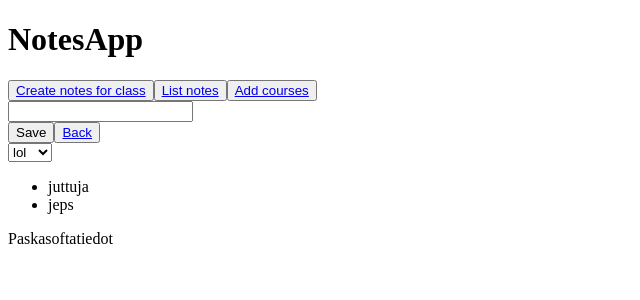
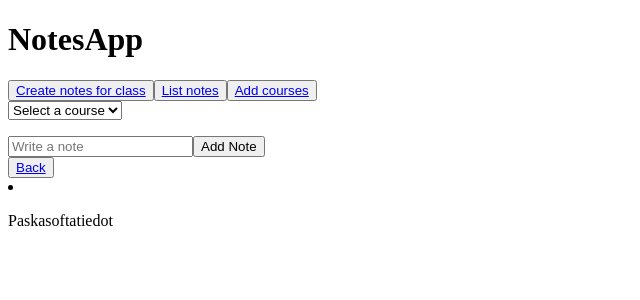
Before and after one commit to MRDJansson/NotesApp, a React (Vite) app: page /aihe1 in a window 1280 px wide. Shown: the top 300 px of the page, without its empty margins (0-640 px from the left). Built offline with nearby package versions, Linux system fonts and the light colour scheme.

Commit message:
Pohja rakennettu uudelleen. Lisätty linkitys kurssin ja noten välille

```diff
--- a/src/AddCourses.jsx
+++ b/src/AddCourses.jsx
@@ -1,32 +1,25 @@
-//AddCourseNotes.jsx
-
 import { useState } from "react";
 import { useStore } from "./store/Store";
 
-function AddCourseNotes(){
-    const [name, setName] = useState("")
-    const addCourse = useStore((state) => state.addCourse)
-
+function AddCourseNotes() {
+    const [name, setName] = useState("");
+    const addCourse = useStore((state) => state.addCourse);
 
     const handleClick = () => {
-        console.log(name);
-        addCourse(name)
-        setName("")
-    }
+        addCourse(name);
+        setName("");
+    };
 
-
-    return(
+    return (
         <div>
-        <input
-        type="text"
-        name=""
-        value={name}
-        onChange={(e) => {
-            setName(e.target.value)
-        }}
-    />
-    <button onClick={handleClick}>save</button></div>
-    )
+            <input
+                type="text"
+                value={name}
+                onChange={(e) => setName(e.target.value)}
+            />
+            <button onClick={handleClick}>save</button>
+        </div>
+    );
 }
 
 export default AddCourseNotes;
--- a/src/App.jsx
+++ b/src/App.jsx
@@ -7,7 +7,9 @@ import AddCourse from './pages/AddCourse'
 import { BrowserRouter as Router, Routes, Route } from 'react-router-dom'
 import AddCourses from './AddCourses'
 import CreateNotes from './CreateNotes'
-import NotesNames from './Notes'
+import NotesNames from './NotesNames'
+import Notes from './Notes'
+
 
 
 function App() {
@@ -18,7 +20,7 @@ function App() {
     <Router>
     <Routes>
         <Route path="/" element={<MainBody />} >
-          <Route path="aihe1" index element={<><CreateNotes /><NotesNames/></>} />
+          <Route path="aihe1" index element={<><Notes /><NotesNames/></>} />
           <Route path="aihe2" index element={<NotesNames />} />
           <Route path="aihe3" index element={<><AddCourses/><Courses /></>} />
         </Route>
--- a/src/CreateNotes.jsx
+++ b/src/CreateNotes.jsx
@@ -5,31 +5,7 @@ import { useStore } from "./store/Store";
 import { Link } from "react-router-dom";
 
 function CreateNotes(){
-    const [name, setName] = useState("")
-    const addNotes = useStore((state) => state.addNotes)
 
-
-    const handleClick = () => {
-        console.log(name);
-        addNotes(name)
-        setName("")
-    }
-
-
-    return(<>
-        <div>
-        <input
-        type="text"
-        name=""
-        value={name}
-        onChange={(e) => {
-            setName(e.target.value)
-        }}
-    />
-    </div>
-    <div><button onClick={handleClick}>Save</button>
-    <button><Link to="/">Back</Link></button></div>
-    </>)
 }
 
 export default CreateNotes;
--- a/src/Notes.jsx
+++ b/src/Notes.jsx
@@ -1,22 +1,30 @@
-//Courses.jsx
-
-import { useLocation } from "react-router-dom";
-import CourseNames from "./CourseNames";
+import { useState } from "react";
 import { useStore } from "./store/Store";
-
-
-
+import { Link } from "react-router-dom";
 function Notes() {
+    const lista = useStore((state) => state.lista);
     const lista2 = useStore((state) => state.lista2);
-  const lista = useStore((state) => state.lista);
-
-
-
+    const addNote = useStore((state) => state.addNote);
+    const [selectedCourse, setSelectedCourse] = useState("");
+    const [noteContent, setNoteContent] = useState("");
+    const filteredNotes = lista2.filter(
+        (note) => note.courseName === selectedCourse
+    );
+    const handleAddNote = () => {
+        if (selectedCourse && noteContent) {
+            addNote(selectedCourse, noteContent);
+            setNoteContent("");
+        }
+    };
     return (
         <div>
             <div>
-        <select name="" id="">{
-          lista.map((kurssi, i) => (
+                <select
+                    value={selectedCourse}
+                    onChange={(e) => setSelectedCourse(e.target.value)}
+                >
+                    <option value="">Select a course</option>
+                    {lista.map((kurssi, i) => (
                         <option key={i} value={kurssi}>
                             {kurssi}
                         </option>
@@ -24,12 +32,25 @@ function Notes() {
                 </select>
             </div>
             <ul>
-        {lista2.map((kurssi, i) => (
-          <CourseNames key={i} name={kurssi} />
+                {filteredNotes.map((note, i) => (
+                    <li key={i}>{note.content}</li>
                 ))}
             </ul>
+            <div>
+                <input
+                    type="text"
+                    value={noteContent}
+                    onChange={(e) => setNoteContent(e.target.value)}
+                    placeholder="Write a note"
+                />
+                <button onClick={handleAddNote}>Add Note</button>
+            </div>
+            <div>
+                <button>
+                    <Link to="/">Back</Link>
+                </button>
+            </div>
         </div>
     );
 }
-
 export default Notes;
--- a/src/store/Store.jsx
+++ b/src/store/Store.jsx
@@ -1,17 +1,13 @@
-import {create} from 'zustand'
-import AddCourseNotes from '../AddCourses'
-import Notes from '../Notes'
+import { create } from "zustand";
 
 export const useStore = create((set) => ({
     lista: ["lol", "moi"],
-
     addCourse: (name) => set((state) => ({
-        lista: [...state.lista, name]
+        lista: [...state.lista, name],
     })),
 
-    lista2: ["juttuja", "jeps"],
-    addNotes: (name) => set((state) => ({
-        lista2: [...state.lista2, name]
-    }))
-
-}))
+    lista2: [],
+    addNote: (courseName, noteContent) => set((state) => ({
+        lista2: [...state.lista2, { courseName, content: noteContent }],
+    })),
+}));
```
Also changed, not shown: src/AddNote.jsx (added, +38 -0 lines). Lines whose indentation alone changed are shown as unchanged.
